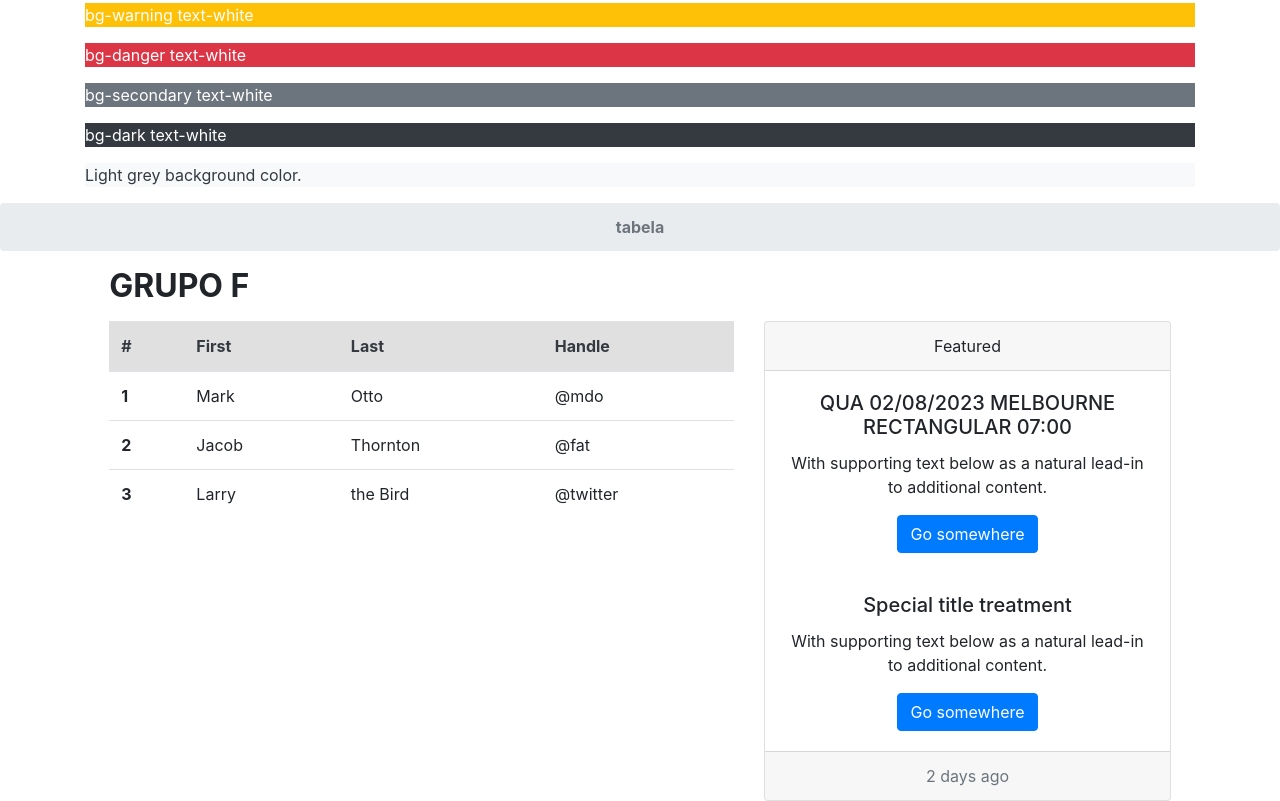
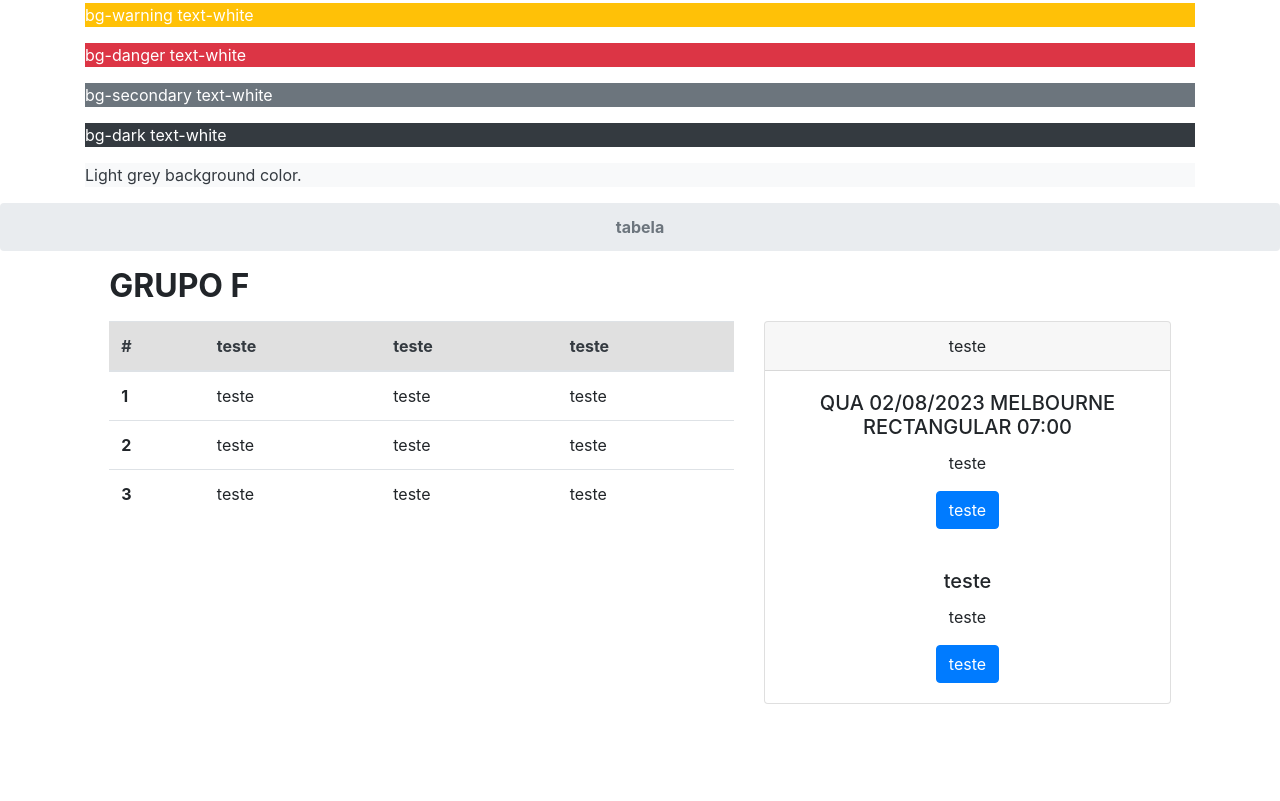
Before and after one commit to BrunoFaria-DEV/atividade01-bootstrap, a website: page index.html in a window 1280 px wide. Shown: the part 2754-3555 px from the top of the page. After the commit the page ends 3458 px from the top, so only its background shows below. Drawn offline with nearby package versions, Linux system fonts and the light colour scheme.

Commit message:
segundo commit

```diff
--- a/index.html
+++ b/index.html
@@ -195,29 +195,29 @@
           <thead class="grey text-dark">
             <tr>
               <th scope="col">#</th>
-              <th scope="col">First</th>
-              <th scope="col">Last</th>
-              <th scope="col">Handle</th>
+              <th scope="col">teste</th>
+              <th scope="col">teste</th>
+              <th scope="col">teste</th>
             </tr>
           </thead>
           <tbody>
             <tr>
               <th scope="row">1</th>
-              <td>Mark</td>
-              <td>Otto</td>
-              <td>@mdo</td>
+              <td>teste</td>
+              <td>teste</td>
+              <td>teste</td>
             </tr>
             <tr>
               <th scope="row">2</th>
-              <td>Jacob</td>
-              <td>Thornton</td>
-              <td>@fat</td>
+              <td>teste</td>
+              <td>teste</td>
+              <td>teste</td>
             </tr>
             <tr>
               <th scope="row">3</th>
-              <td>Larry</td>
-              <td>the Bird</td>
-              <td>@twitter</td>
+              <td>teste</td>
+              <td>teste</td>
+              <td>teste</td>
             </tr>
           </tbody>
         </table>
@@ -225,20 +225,17 @@
       <div class="col-md-4">
         <div class="card text-center">
           <div class="card-header">
-            Featured
+            teste
           </div>
           <div class="card-body">
             <h5 class="card-title">QUA 02/08/2023 MELBOURNE RECTANGULAR 07:00</h5>
-            <p class="card-text">With supporting text below as a natural lead-in to additional content.</p>
-            <a href="#" class="btn btn-primary">Go somewhere</a>
+            <p class="card-text">teste</p>
+            <a href="#" class="btn btn-primary">teste</a>
           </div>
           <div class="card-body">
-            <h5 class="card-title">Special title treatment</h5>
-            <p class="card-text">With supporting text below as a natural lead-in to additional content.</p>
-            <a href="#" class="btn btn-primary">Go somewhere</a>
-          </div>
-          <div class="card-footer text-muted">
-            2 days ago
+            <h5 class="card-title">teste</h5>
+            <p class="card-text">teste</p>
+            <a href="#" class="btn btn-primary">teste</a>
           </div>
         </div>
       </div>
```
